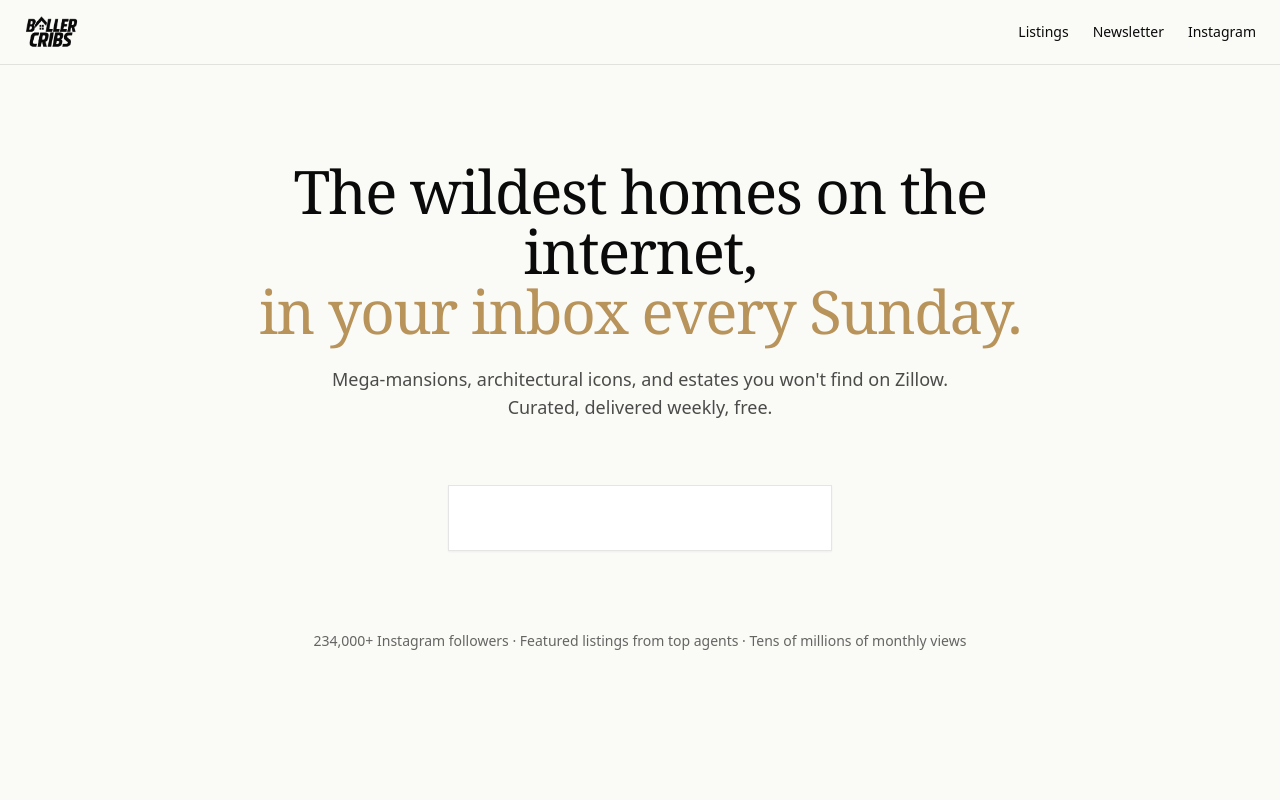
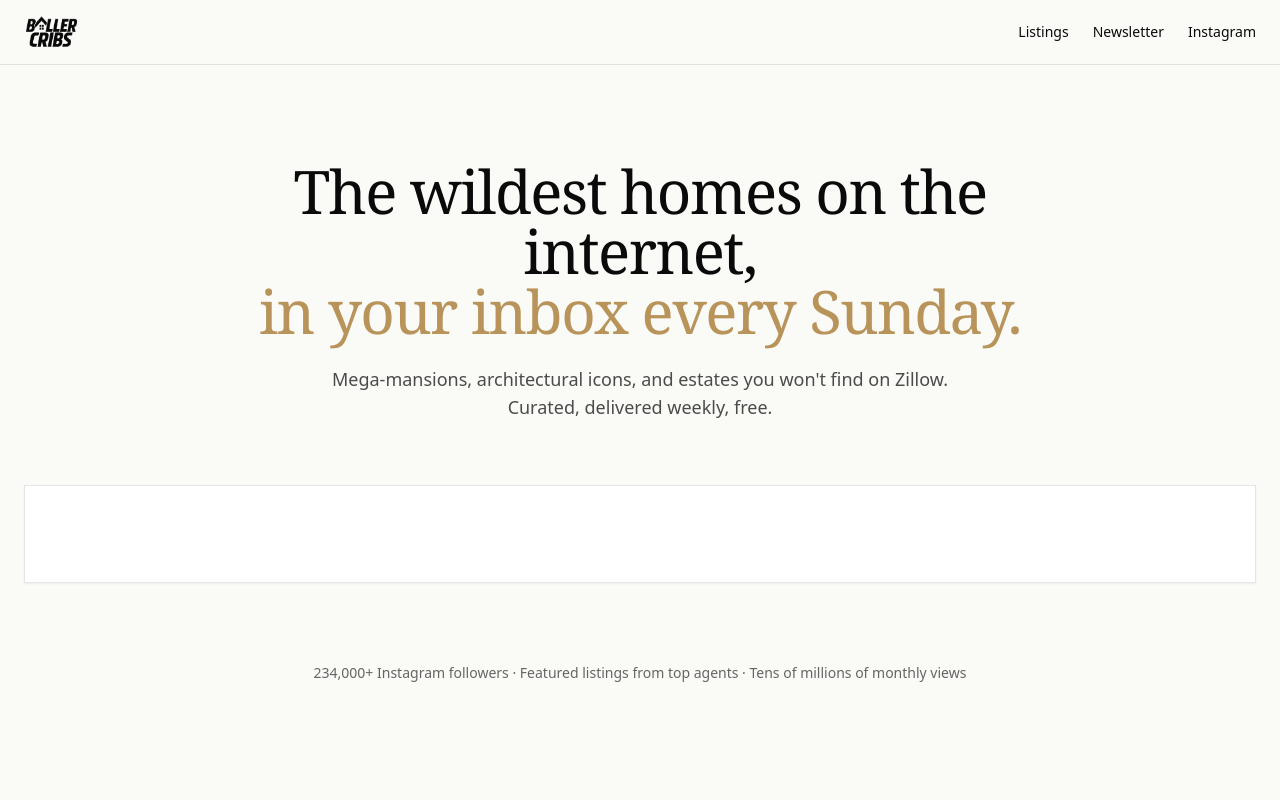
Before and after one commit to casteelgrp/ballercribs, a Next.js app: page /newsletter in a window 1280 px wide. Shown: the top 800 px of the page. Built offline with nearby package versions, Linux system fonts and the light colour scheme.

Commit message:
tweak(newsletter): widen card to match header content width
Card now uses max-w-7xl mx-auto — same constraint as the header's inner
container — instead of max-w-sm. Bumped padding to px-6 sm:px-10 / py-10
sm:py-12 so the framing reads as deliberate at the wider size.

```diff
--- a/src/app/newsletter/page.tsx
+++ b/src/app/newsletter/page.tsx
@@ -26,7 +26,7 @@ export default function NewsletterPage() {
       </section>
 
       <section className="mt-12 sm:mt-16">
-        <div className="max-w-sm mx-auto bg-white border border-black/10 px-6 py-8 shadow-sm">
+        <div className="max-w-7xl mx-auto bg-white border border-black/10 px-6 sm:px-10 py-10 sm:py-12 shadow-sm">
           {/* Beacons mounts the form into this div by id. */}
           <div id="f2f955d1-9cde-4cfb-82e1-2234aff74674" />
           <Script id="beacons-newsletter-embed" strategy="afterInteractive">
```
